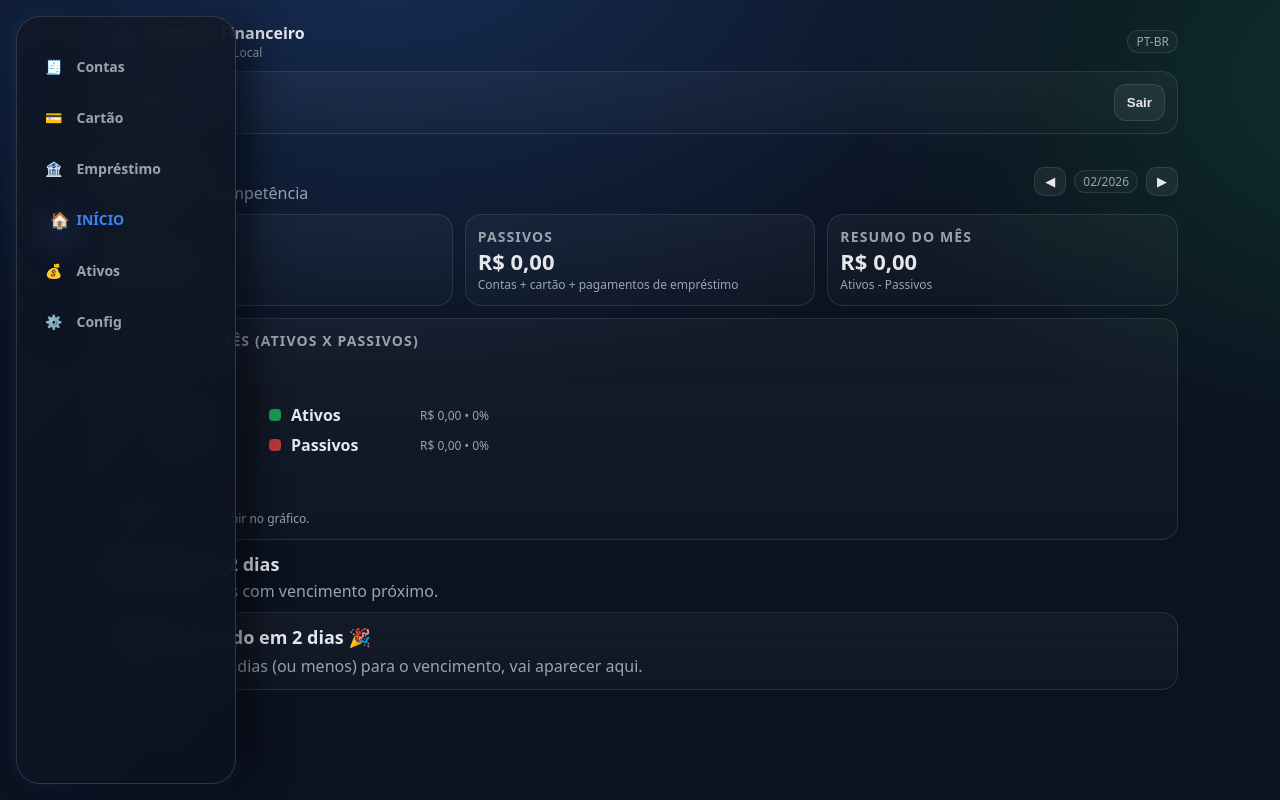
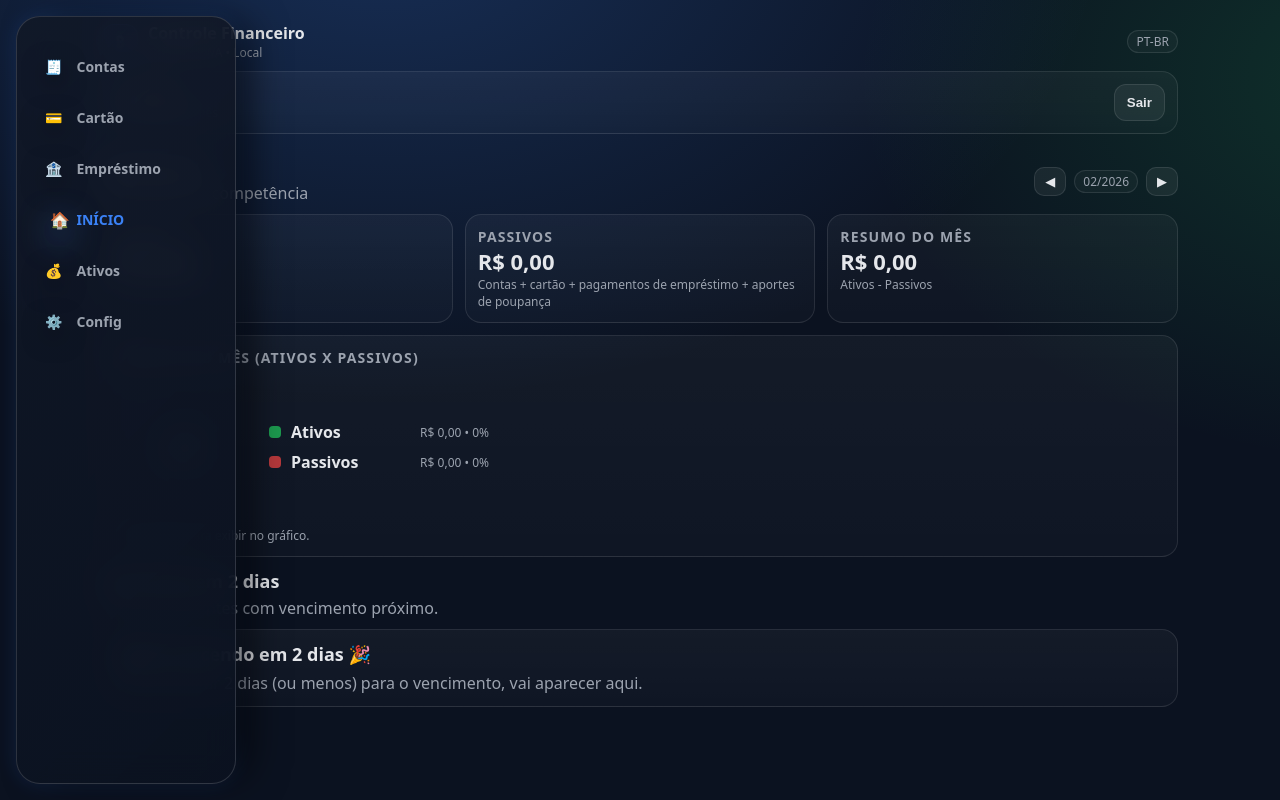
Before and after one commit to Rafaelhso33/app-financas, a React (Vite) app: page / in a window 1280 px wide. Built offline with nearby package versions, Linux system fonts and the light colour scheme.

Commit message:
AI: ao adicionar pagamento em poupança ou em empréstimo, abata o

```diff
--- a/src/ui/pages/DashboardPage.tsx
+++ b/src/ui/pages/DashboardPage.tsx
@@ -59,10 +59,11 @@ export default function DashboardPage() {
   }, [competencia])
 
   const filtered = billsForCompetencia(bills, competencia)
-  const totals = totalsForCompetencia(filtered, competencia, loansTotal, assetsTotal)
   const savingsCompetenciaTotal = (window as any).__savingsCompetenciaTotal || 0
-  const passivos = totals.total + creditTotal + loansTotal
-  const ativos = assetsTotal + savingsCompetenciaTotal
+  const totals = totalsForCompetencia(filtered, competencia)
+  // Pagamentos de empréstimo e aportes de poupança feitos no mês abatem o Resumo do Mês.
+  const passivos = totals.total + creditTotal + loansTotal + savingsCompetenciaTotal
+  const ativos = assetsTotal
   const saldo = ativos - passivos
   const soon = vencendoEm2Dias(filtered, competencia)
 
@@ -111,7 +112,7 @@ export default function DashboardPage() {
         <div className="card col">
           <div className="h2">Passivos</div>
           <div className="kpi">{formatBRL(passivos)}</div>
-          <div className="muted" style={{fontSize:12}}>Contas + cartão + pagamentos de empréstimo</div>
+          <div className="muted" style={{fontSize:12}}>Contas + cartão + pagamentos de empréstimo + aportes de poupança</div>
         </div>
         <div className="card col">
           <div className="h2">Resumo do Mês</div>
```
